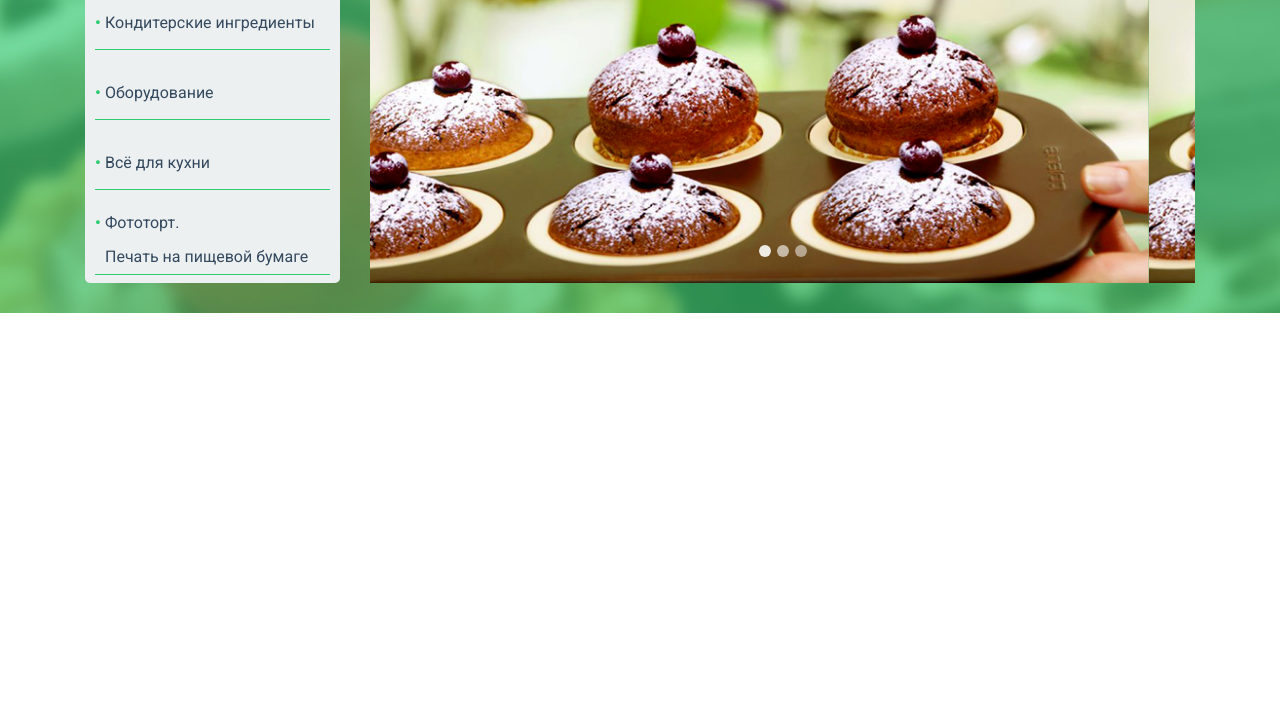
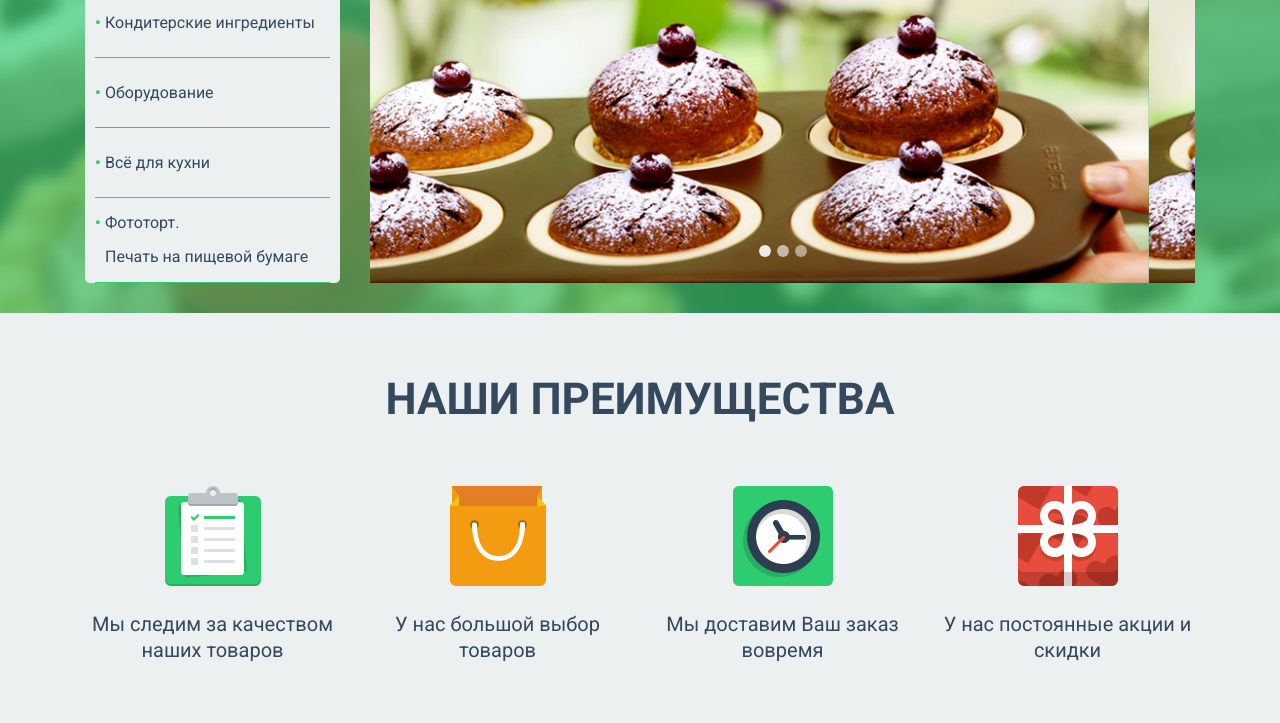
Before and after one commit to Keelaro1/mint-onlinestore, a website: page app/index.html in a window 1280 px wide. Shown: the part 464-1187 px from the top of the page. Before the commit the page ends 800 px from the top, so only its background shows below. Drawn offline with nearby package versions, Linux system fonts and the light colour scheme.

Commit message:
ADD section features

```diff
--- a/app/index.html
+++ b/app/index.html
@@ -184,7 +184,51 @@
     </div>
   </section>
 
-
+  <section class="features">
+    <div class="container">
+      <div class="row">
+        <div class="col-md text-center">
+          <div class="features__title">
+            Наши преимущества
+          </div>
+        </div>
+      </div>
+      <div class="row">
+        <div class="col-md-3">
+          <div class="features__item">
+            <img src="images/features-clipboard.png" alt="">
+            <div class="features__item-text">
+              Мы следим за качеством наших товаров
+            </div>
+          </div>
+        </div>
+        <div class="col-md-3">
+          <div class="features__item">
+            <img src="images/features-bag.png" alt="">
+            <div class="features__item-text">
+              У нас большой выбор товаров
+            </div>
+          </div>
+        </div>
+        <div class="col-md-3">
+          <div class="features__item">
+            <img src="images/features-clock.png" alt="">
+            <div class="features__item-text">
+              Мы доставим Ваш заказ вовремя
+            </div>
+          </div>
+        </div>
+        <div class="col-md-3">
+          <div class="features__item">
+            <img src="images/features-gift.png" alt="">
+            <div class="features__item-text">
+              У нас постоянные акции и скидки
+            </div>
+          </div>
+        </div>
+      </div>
+    </div>
+  </section>
 
 
 
--- a/app/scss/blocks/_catalog.scss
+++ b/app/scss/blocks/_catalog.scss
@@ -39,7 +39,7 @@
   background-color: #ecf0f1;
   display: block;
   min-width: 255px;
-  padding: 8px 10px;
+  padding: 0px 10px;
   position: relative;
   &:last-child {
     border-bottom-left-radius: 5px;
@@ -66,9 +66,8 @@
   color: #2ecc71;
   position: absolute;
   font-weight: bold;
-  width: 10px;
-  height: 10px;
   left: 10px;
+  top: 8px;
 }
 
 .catalog__menu-item-link {
@@ -76,8 +75,9 @@
   text-decoration: none !important;
   width: 100%;
   padding-left: 10px;
+  padding-top: 8px;
+  padding-bottom: 8px;
   border-bottom: 1px solid #2ecc71;
-  min-height: 100%;
 }
 
 .catalog__menu-nested {
--- a/app/scss/blocks/_features.scss
+++ b/app/scss/blocks/_features.scss
@@ -0,0 +1,24 @@
+.features {
+  background-color: #ecf0f1;
+}
+
+.features__title {
+  font-size: 44px;
+  line-height: 53px;
+  color: #34495e;
+  text-transform: uppercase;
+  font-weight: 700;
+  padding: 60px 0px;
+}
+
+.features__item {
+  text-align: center;
+  padding-bottom: 60px;
+}
+
+.features__item-text {
+  font-size: 20px;
+  line-height: 26px;
+  color: #34495e;
+  padding-top: 25px;
+}
```
Also changed, not shown: app/css/style.min.css, app/images/features-bag.png (added), app/images/features-clipboard.png (added), app/images/features-clock.png (added), app/images/features-gift.png (added).
